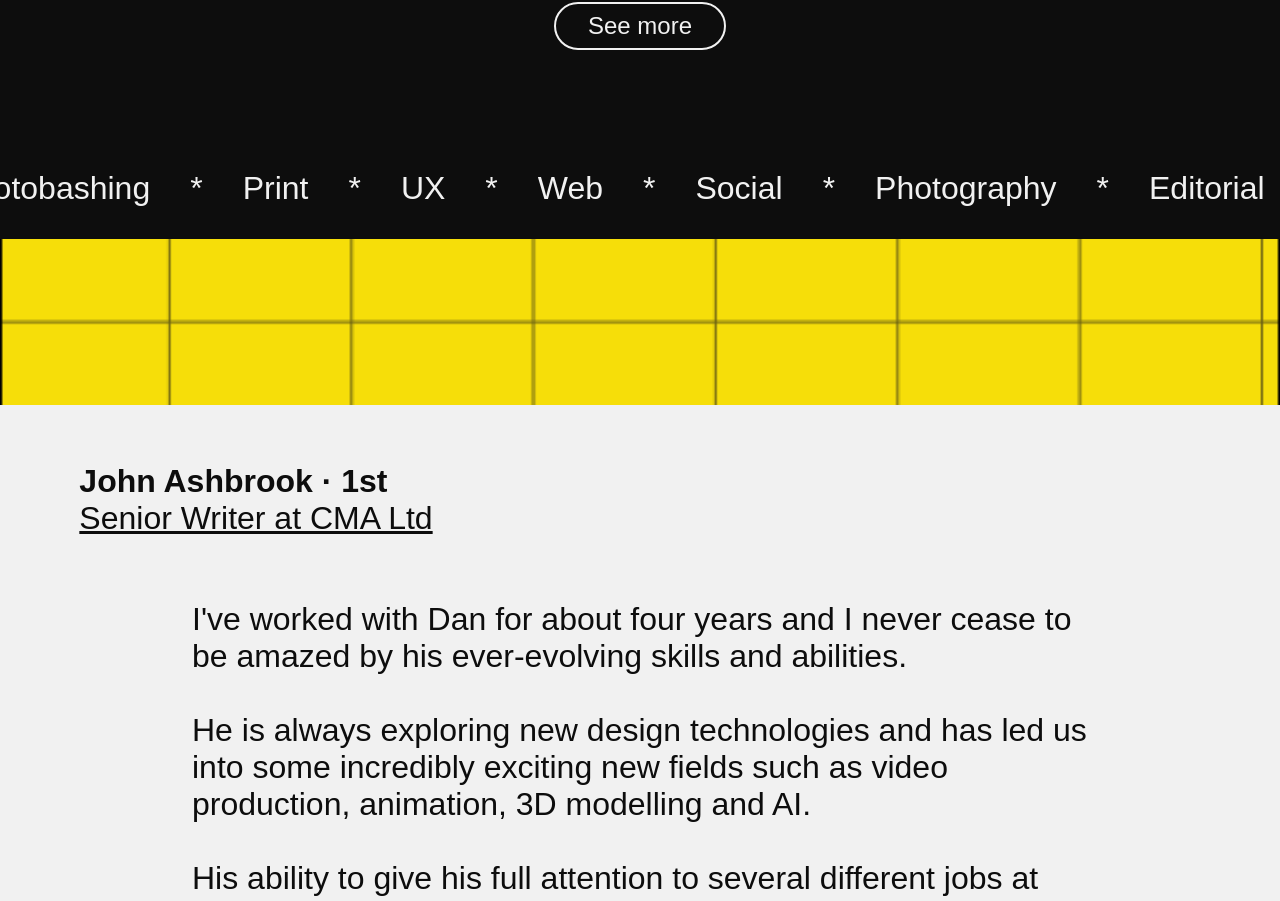
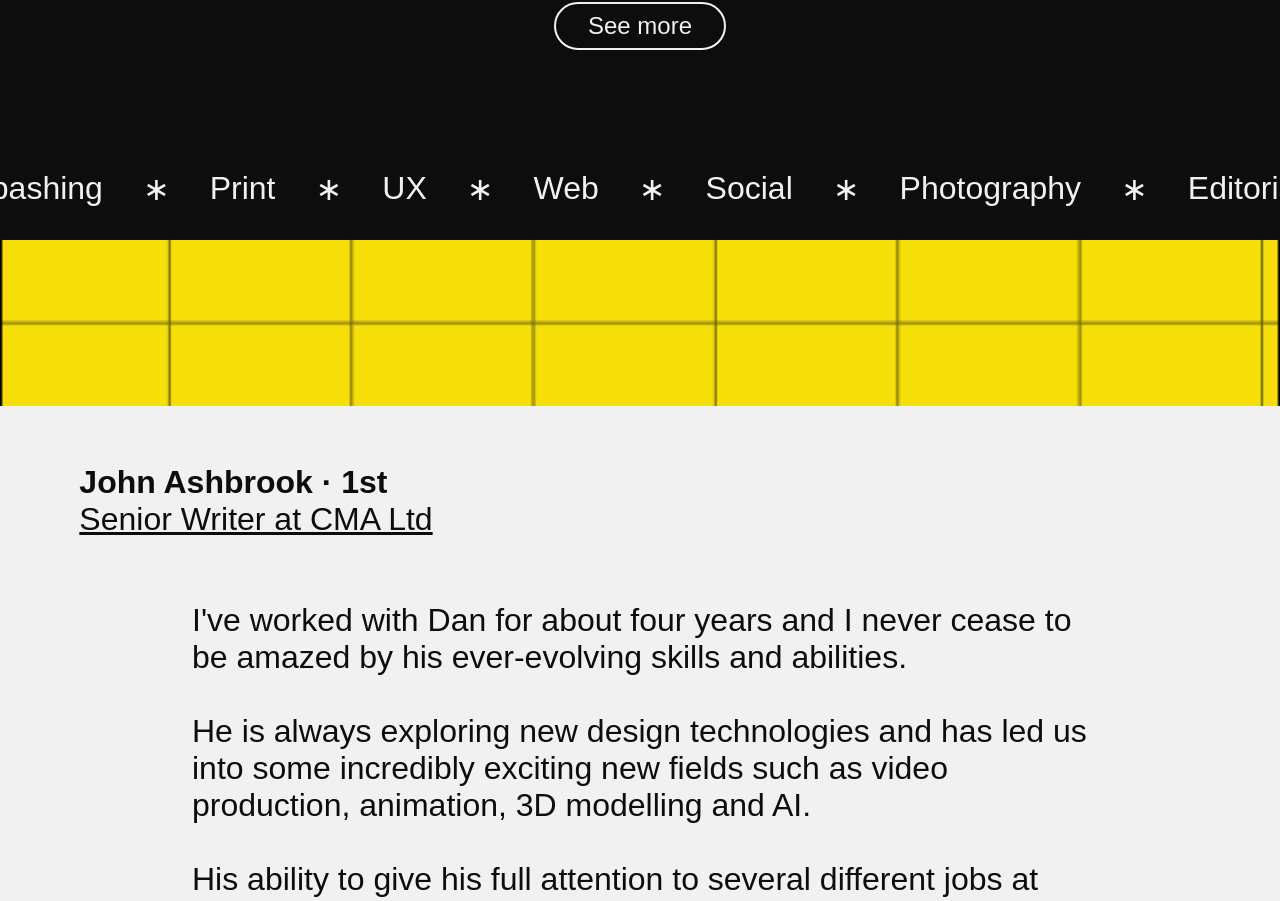
Before and after one commit to 07cookl/dbportfolio, a React (Create React App) app: page / in a window 1280 px wide. Shown: the part 3055-3956 px from the top of the page. Built offline with nearby package versions, Linux system fonts and the light colour scheme; a web font is replaced by a local one.

Commit message:
centering asterisks on ticker

```diff
--- a/src/Components/Home/Home.js
+++ b/src/Components/Home/Home.js
@@ -18,7 +18,7 @@ export default function Home({ mode, setMode }) {
 
     const middleDot = '\u00B7';
 
-    const experienceTicker = ['UX','*','Web','*','Social','*','Photography','*','Editorial','*','UI','*','3D','*','Photobashing','*','Print','*'];
+    const experienceTicker = ['UX','\u2217','Web','\u2217','Social','\u2217','Photography','\u2217','Editorial','\u2217','UI','\u2217','3D','\u2217','Photobashing','\u2217','Print','\u2217'];
 
     const handleClick = (page) => {
         navigate(`/work/${page}`);
```
